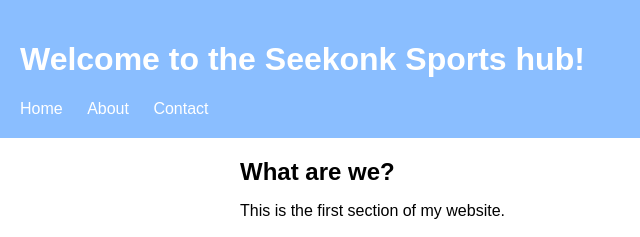
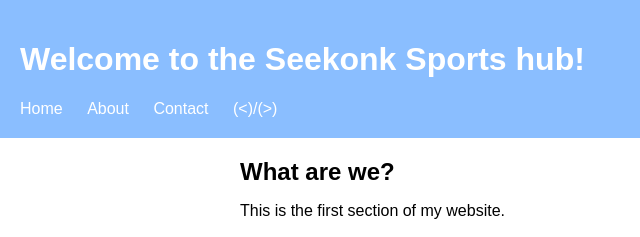
Before and after one commit to seekonksports/seekonksports.github.io, a plain HTML site: page index.html in a window 1280 px wide. Shown: the top 237 px of the page, 0-640 px from the left. Drawn offline with Linux system fonts and the light colour scheme.

Commit message:
Update index.html

```diff
--- a/index.html
+++ b/index.html
@@ -14,7 +14,7 @@
           <li><a href="index.html">Home</a></li>
           <li><a href="about.html">About</a></li>
           <li><a href="contact.html">Contact</a></li>
-          <li><a href="https://github.com/seekonksports/seekonksports.github.io" target="_blank"></></a></li>
+          <li><a href="https://github.com/seekonksports/seekonksports.github.io" target="_blank">(&lt;)/(&gt;)</a></li>
         </ul>
       </nav>
     </header>
```
